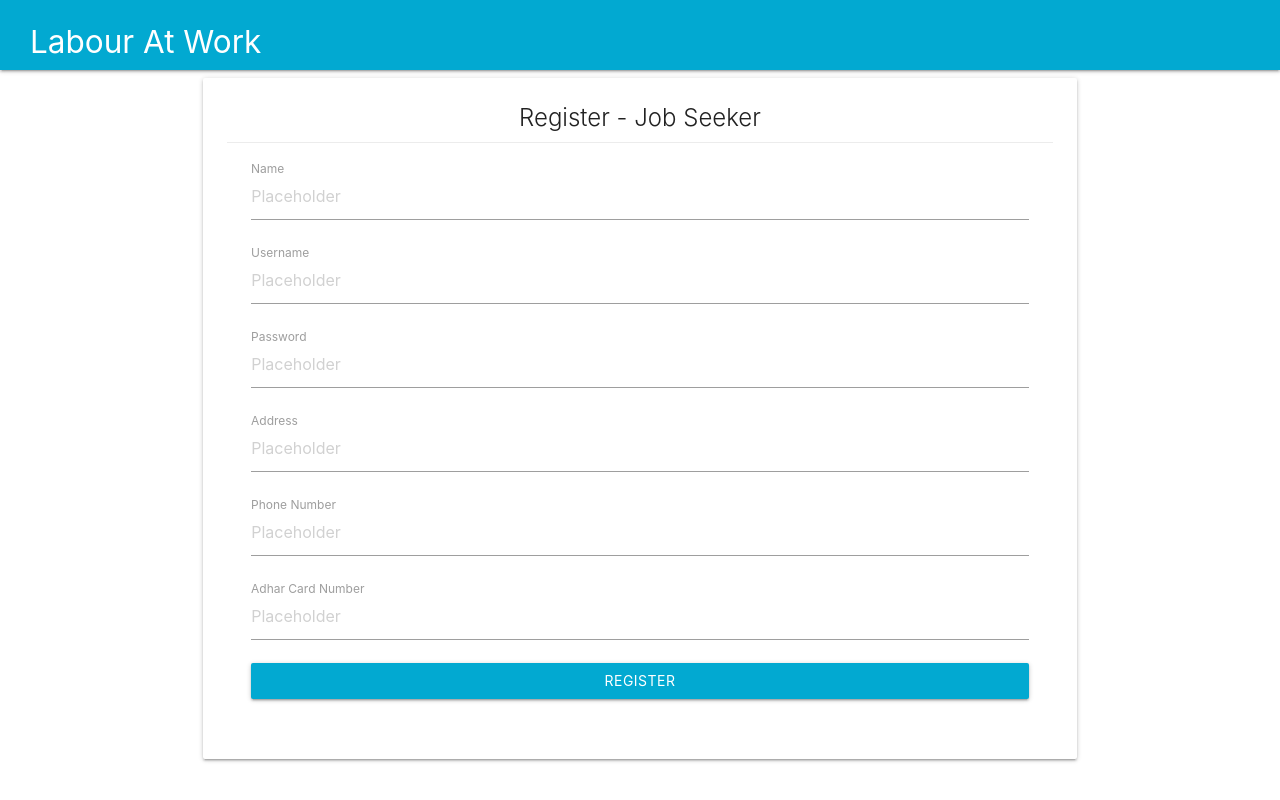
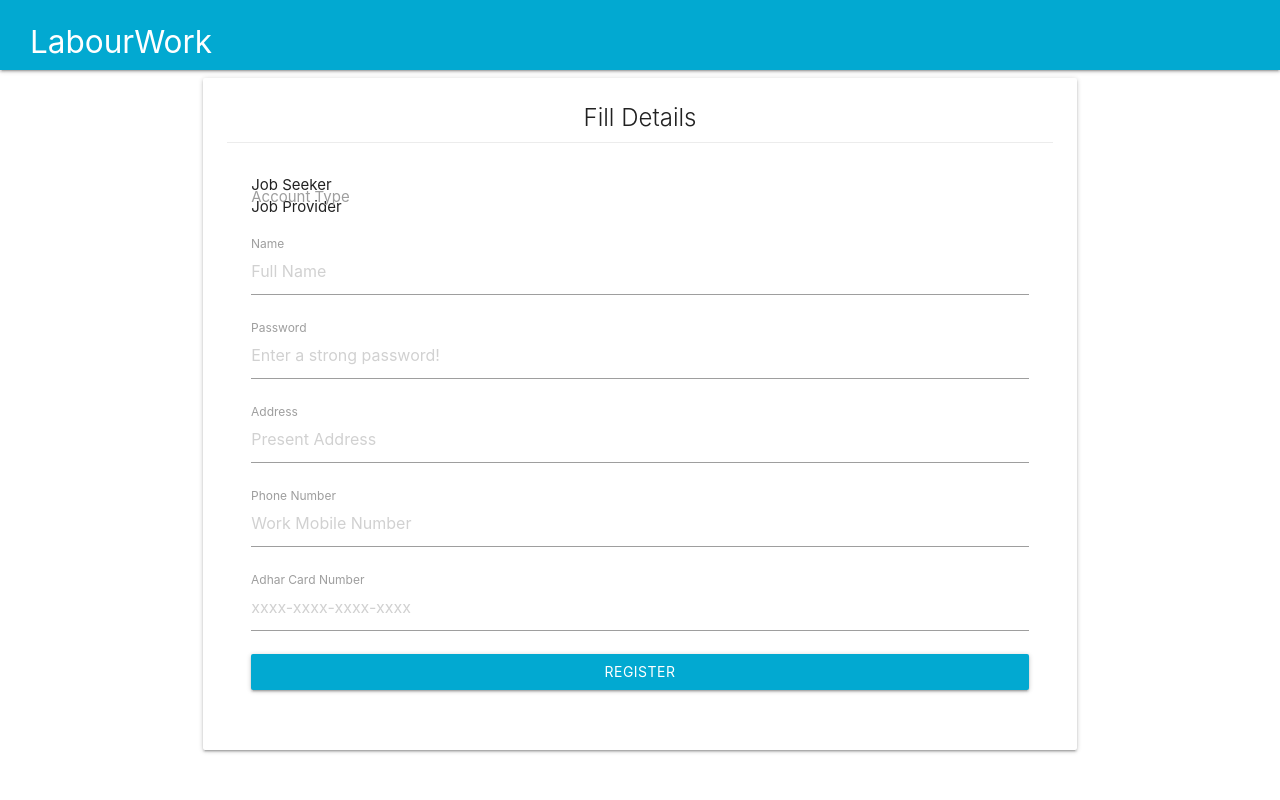
Before and after one commit to jwngfu/prototype-connect-labour-to-work, a website: page public/register.html in a window 1280 px wide. Drawn offline with Linux system fonts and the light colour scheme.

Commit message:
Registration/Sign-Up implemented

```diff
--- a/public/registerjobseeker.html
+++ b/public/register.html
@@ -16,7 +16,7 @@
 <body>
     <nav>
         <div class="nav-wrapper">
-            <a href="index.html" class="brand-logo">Labour At Work</a>
+            <a href="index.html" class="brand-logo">LabourWork</a>
             <ul id="nav-mobile" class="right hide-on-med-and-down">
                 <!-- <li><a href="sass.html">Sass</a></li>
                 <li><a href="badges.html">Components</a></li>
@@ -30,36 +30,49 @@
             <div class="col s12 m6">
                 <div class="card darken-1" id="login-card">
                     <div class="card-content">
-                        <span class="card-title" style="text-align:center;">Register - Job Seeker</span>
+                        <span class="card-title" style="text-align:center;">Fill Details</span>
                         <div class="card-action">
                             <div class="row">
+                                <form action="register" method="POST">
+
+
                                 <div class="input-field col s12">
-                                    <input placeholder="Placeholder" id="name" type="text" class="validate">
-                                    <label for="first_name">Name</label>
+
+
+                                    <label>Account Type</label>
+
+                                    <input id="userType" name="userType" type="radio" value="0" checked>Job Seeker<br>
+                                    <input id="userType" name="userType" type="radio" value="1">Job Provider
+
+
+                                </div>
+
+                                <div class="input-field col s12">
+                                    <input placeholder="Full Name" id="name" name="name" type="text" class="validate">
+                                    <label for="name">Name</label>
+                                </div>
+
+
+                                <div class="input-field col s12">
+                                    <input placeholder="Enter a strong password!" id="password" name="password" type="password" class="validate">
+                                    <label for="password">Password</label>
                                 </div>
                                 <div class="input-field col s12">
-                                    <input placeholder="Placeholder" id="user_name" type="text" class="validate">
-                                    <label for="first_name">Username</label>
+                                    <input placeholder="Present Address" id="address" name="address" type="text" class="validate">
+                                    <label for="address">Address</label>
                                 </div>
                                 <div class="input-field col s12">
-                                    <input placeholder="Placeholder" id="password" type="password" class="validate">
-                                    <label for="first_name">Password</label>
+                                    <input placeholder="Work Mobile Number" id="phoneNumber" name="phoneNumber" type="number" class="validate">
+                                    <label for="phoneNumber">Phone Number</label>
                                 </div>
                                 <div class="input-field col s12">
-                                    <input placeholder="Placeholder" id="address" type="text" class="validate">
-                                    <label for="first_name">Address</label>
-                                </div>
-                                <div class="input-field col s12">
-                                    <input placeholder="Placeholder" id="phone_no" type="number" class="validate">
-                                    <label for="first_name">Phone Number</label>
-                                </div>
-                                <div class="input-field col s12">
-                                    <input placeholder="Placeholder" id="adhar_no" type="text" class="validate">
-                                    <label for="first_name">Adhar Card Number</label>
+                                    <input placeholder="xxxx-xxxx-xxxx-xxxx" id="adharNumber" name="adharNumber" type="number" class="validate">
+                                    <label for="adharNumber">Adhar Card Number</label>
                                 </div>
                                 <div class="col s12">
-                                    <a class="waves-effect waves-light btn">Register</a>
+                                    <button type="submit" class="waves-effect waves-light btn">Register</button>
                                 </div>
+                                </form>
                             </div>
                         </div>
                     </div>
```
Also changed, not shown: config.json (+5 -5 lines), public/login.html (+5 -4 lines), server.js (+38 -2 lines), 1 other file.
